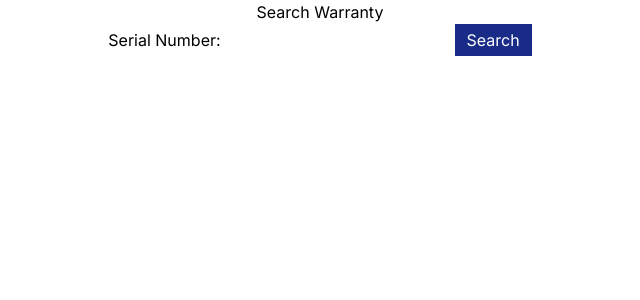
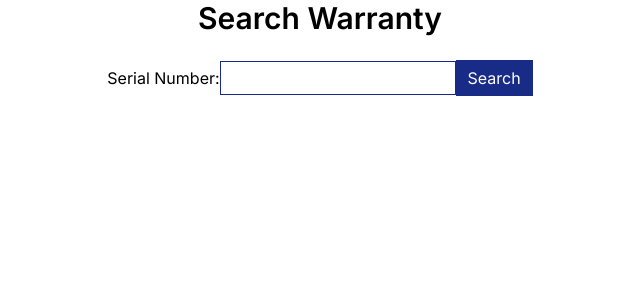
Before and after one commit to DavidSpaice/next, a Next.js app: page /mid-desk in a window 1280 px wide. Shown: the top 300 px of the page, without its empty margins (320-960 px from the left). Built offline with nearby package versions, Linux system fonts and the light colour scheme.

Commit message:
mid-desk updated

```diff
--- a/app/mid-desk/Component.tsx
+++ b/app/mid-desk/Component.tsx
@@ -75,20 +75,19 @@ function MidDesk() {
 
     return (
         <div className='flex flex-col justify-center items-center'>
-            <h1>Search Warranty</h1>
-            <div className="h-full flex flex-col justify-center items-center">
-            <form onSubmit={handleSearch} className="">
+            <h1 className='text-3xl font-semibold'>Search Warranty</h1>
+            <br />
+            <div>
                 <label>
                     Serial Number:
                     <input
-                        className=" border-gray-100 text-black py-1 outline-none"
                         type="text"
                         value={serialNumber}
                         onChange={(e) => setSerialNumber(e.target.value)}
+                        className='border border-[#182c87] py-1 outline-none'
                     />
                 </label>
-                <button type='submit' className="px-3 py-1 bg-[#182c87] text-white" >Search</button>
-                </form>
+                <button className='bg-[#182c87] px-3 py-1.5 text-white' onClick={handleSearch}>Search</button>
             </div>
             {error && <p>{error}</p>}
             {warrantyData && (
```
